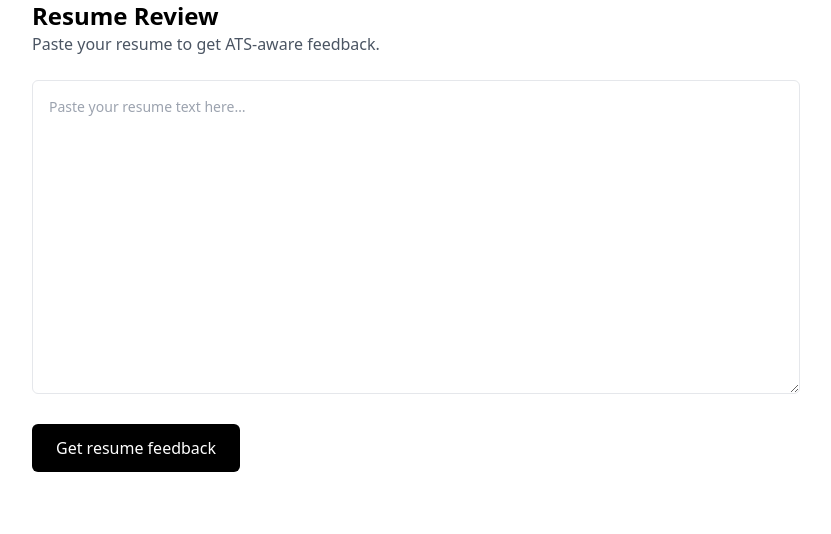
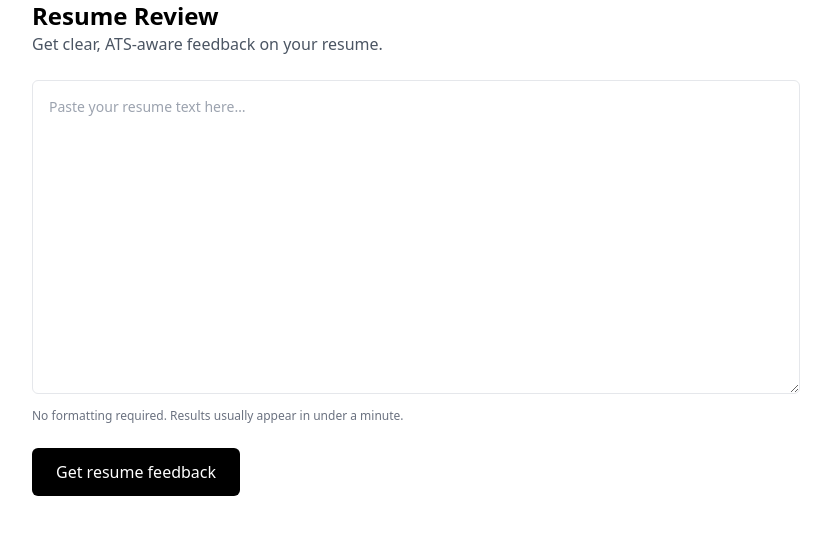
Before and after one commit to Mact2583/bloombold-app, a React (Vite) app: page /resume-review in a window 1280 px wide. Shown: the top 534 px of the page, without its empty margins (224-1055 px from the left). Built offline with nearby package versions, Linux system fonts and the light colour scheme; no server answers.

Commit message:
Redirect resume review to dashboard on success

```diff
--- a/src/pages/ResumeReview.jsx
+++ b/src/pages/ResumeReview.jsx
@@ -23,7 +23,9 @@ export default function ResumeReview() {
     try {
       const res = await fetch("/api/analyze-resume", {
         method: "POST",
-        headers: { "Content-Type": "application/json" },
+        headers: {
+          "Content-Type": "application/json",
+        },
         body: JSON.stringify({ resumeText }),
       });
 
@@ -31,7 +33,11 @@ export default function ResumeReview() {
         throw new Error("Analysis failed");
       }
 
-      // ✅ AUTH-AWARE REDIRECT (THIS IS THE KEY)
+      /**
+       * ✅ SUCCESS → DASHBOARD IS THE SOURCE OF TRUTH
+       * Logged-in users go straight there
+       * Logged-out users authenticate, then land there
+       */
       if (user) {
         navigate("/dashboard", { replace: true });
       } else {
@@ -41,7 +47,9 @@ export default function ResumeReview() {
         });
       }
     } catch {
-      setError("We couldn’t analyze your resume right now. Please try again.");
+      setError(
+        "We couldn’t analyze your resume right now. Please try again."
+      );
     } finally {
       setLoading(false);
     }
@@ -49,13 +57,16 @@ export default function ResumeReview() {
 
   return (
     <div className="max-w-3xl mx-auto space-y-6">
+      {/* Header */}
       <div>
         <h1 className="text-2xl font-semibold">Resume Review</h1>
         <p className="text-gray-600">
-          Paste your resume to get ATS-aware feedback.
+          Get clear, ATS-aware feedback on your resume.
         </p>
       </div>
 
+      {/* Resume input */}
+      <div className="space-y-2">
         <textarea
           value={resumeText}
           onChange={(e) => setResumeText(e.target.value)}
@@ -63,13 +74,19 @@ export default function ResumeReview() {
           className="w-full rounded-md border p-4 text-sm"
           placeholder="Paste your resume text here…"
         />
+        <p className="text-xs text-gray-500">
+          No formatting required. Results usually appear in under a minute.
+        </p>
+      </div>
 
+      {/* Error */}
       {error && (
         <div className="rounded-md bg-red-50 p-4 text-sm text-red-700">
           {error}
         </div>
       )}
 
+      {/* Action */}
       <button
         onClick={handleSubmit}
         disabled={loading}
```
Lines whose indentation alone changed are shown as unchanged.
